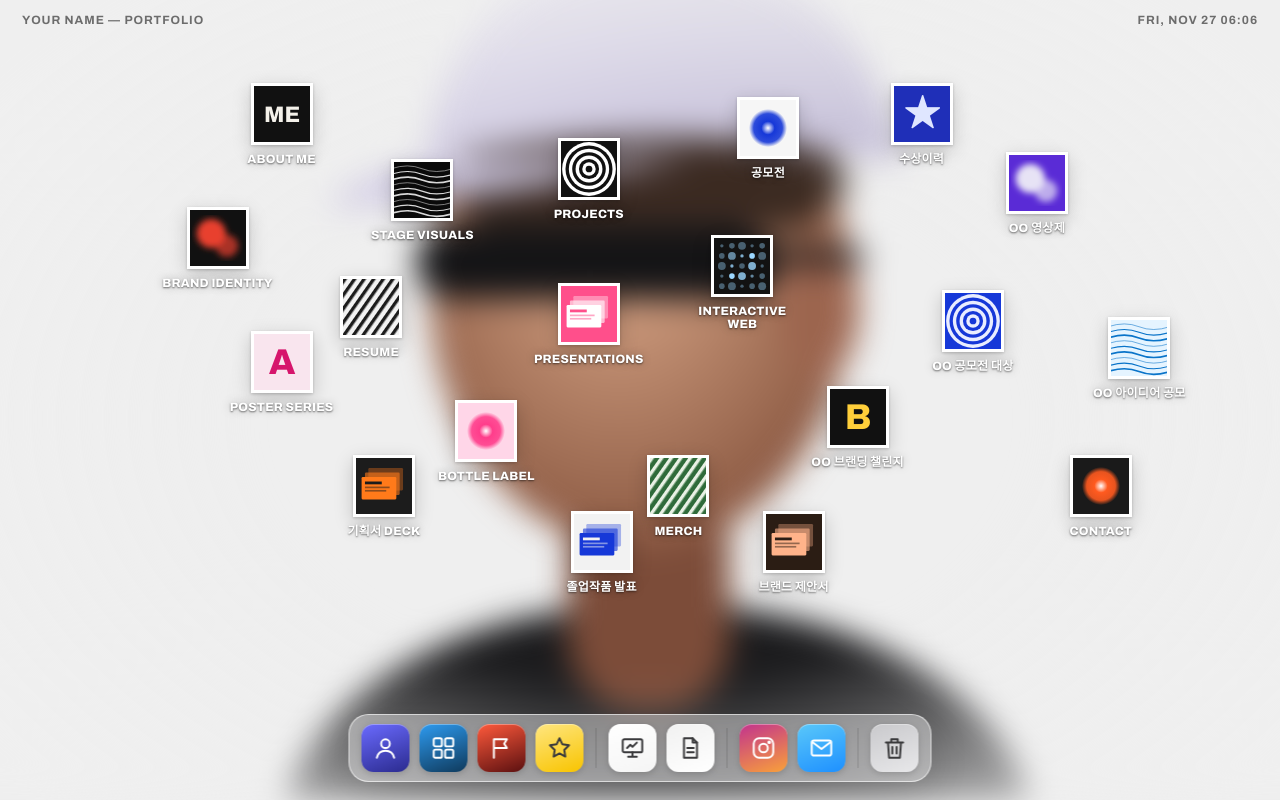
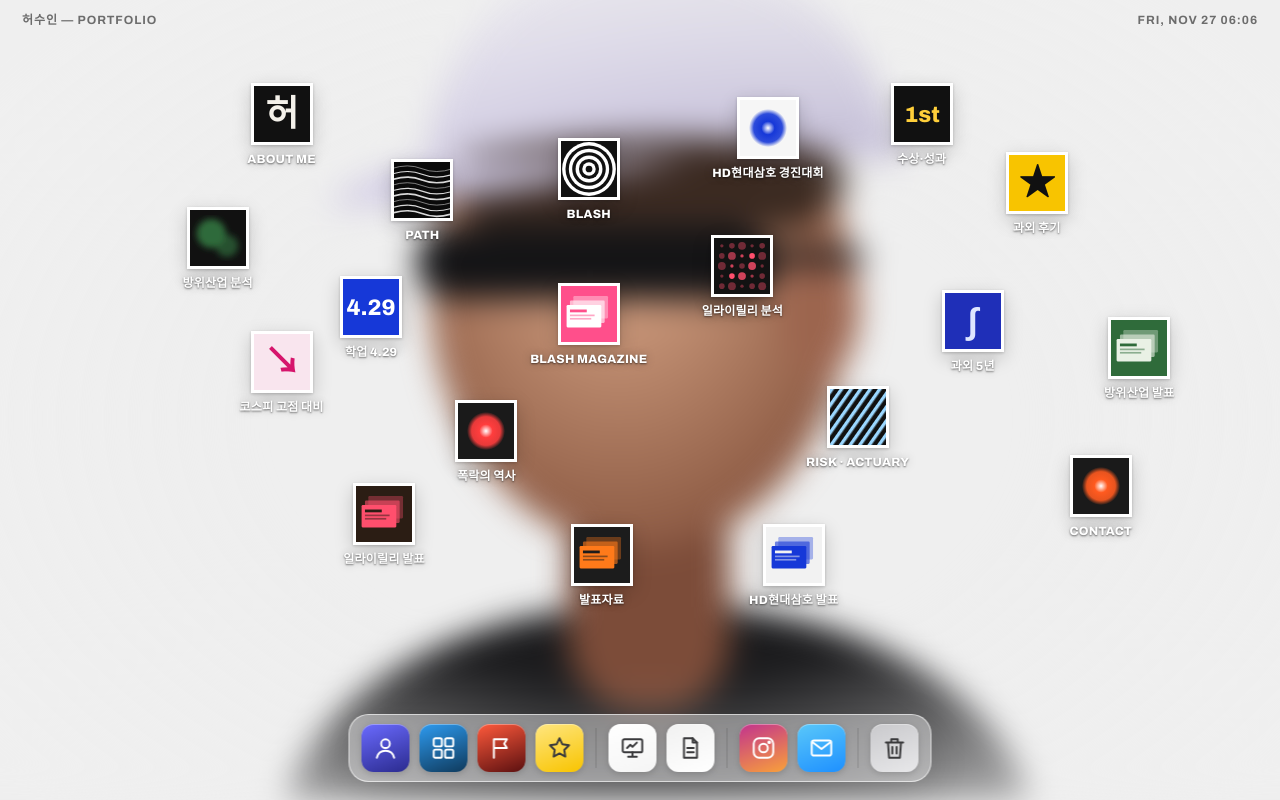
Before and after one commit to tndls432-spec/portfolio, a plain HTML site: page index.html in a window 1280 px wide. Drawn offline with Linux system fonts and the light colour scheme; a web font is replaced by a local one.

Commit message:
실제 경험 기반으로 공개 포트폴리오 내용 구성
Co-Authored-By: Claude Opus 5.5 <noreply@anthropic.com>

```diff
--- a/app.js
+++ b/app.js
@@ -300,6 +300,7 @@
         <h1 class="h-title">${esc(it.label)}</h1>
         ${tagsHTML(it.tags)}
         <p class="p">${esc(it.description || "")}</p>
+        ${(it.sections || []).map((s) => `<h2 class="sec__h">${esc(s.h)}</h2><p class="p">${esc(s.body)}</p>`).join("")}
         ${it.images && it.images.length ? `<div class="gallery">${it.images.map((s) => `<img src="${esc(s)}" alt="" loading="lazy">`).join("")}</div>` : ""}
         ${linksHTML(it.links)}`;
     },
--- a/data.js
+++ b/data.js
@@ -1,171 +1,166 @@
 /* =========================================================
    포트폴리오 콘텐츠 — 이 파일만 수정하면 사이트 내용이 바뀝니다.
+   공개 사이트입니다. 회고·실패 경험·자소서 초안은 비공개 저장소 portfolio-notes 에 적으세요.
    ---------------------------------------------------------
    items[].type
      - "profile"  : 프로필 창
      - "folder"   : 같은 category 를 가진 항목들을 모아 보여주는 폴더
-     - "list"     : 연도별 타임라인 (수상이력, 공모전 등)
-     - "detail"   : 프로젝트/공모전 상세 페이지
-     - "slides"   : PPT 뷰어 (slides 배열에 이미지 경로, 또는 pdf 경로)
+     - "list"     : 연도별 타임라인
+     - "detail"   : 상세 페이지. sections: [{ h: "제목", body: "내용" }] 로 단락 추가
+     - "slides"   : 발표자료 뷰어 (slides 배열에 이미지 경로, 또는 pdf 경로)
      - "contact"  : 연락처
    x, y : 화면 위치 (%) — 아이콘은 드래그로도 옮길 수 있습니다.
    cover: 썸네일. { src: "assets/xxx.jpg" } 를 넣으면 실제 이미지가 사용됩니다.
-          src 가 없으면 kind/colors 로 그래픽 썸네일이 자동 생성됩니다.
           kind: orb | spiral | type | stripes | grid | blob | folder | slides | wave
    ========================================================= */
 window.PORTFOLIO = {
   owner: {
-    name: "YOUR NAME",
-    role: "Visual Designer · Creative Developer",
-    email: "hello@example.com",
-    instagram: "https://instagram.com/",
+    name: "허수인",
+    role: "수학 × 경제 · Risk Management / Actuary 지망",
+    email: "hello@example.com", // 공개용 이메일로 교체
+    instagram: "https://instagram.com/", // BLASH MAGAZINE 또는 본인 계정으로 교체
   },
 
   hero: {
     image: "assets/hero.svg", // 본인 사진으로 교체: "assets/hero.jpg"
-    blur: 16,                 // 배경 인물 블러 강도(px)
+    blur: 16,
   },
 
   items: [
-    /* ---------- PROFILE ---------- */
+    /* ================= 나 ================= */
     {
       id: "about", label: "ABOUT ME", type: "profile", x: 22, y: 12,
-      cover: { kind: "type", text: "ME", colors: ["#111", "#f4f1ea"] },
-      bio: "안녕하세요. 브랜드 아이덴티티와 모션, 인터랙티브 웹을 만드는 디자이너입니다. 음악·패션·전시 분야의 비주얼 작업을 주로 해왔습니다.",
+      cover: { kind: "type", text: "허", colors: ["#111", "#f4f1ea"] },
+      bio: "숫자로 위험을 읽고, 근거로 설명하는 사람이 되고 싶습니다. 수학과에서 해석학·미분방정식을, 경제학 복수전공에서 경제학원론을 공부하며 두 분야가 모두 잘 맞는다는 것을 확인했고, 리스크 관리·계리 직무를 목표로 준비하고 있습니다.",
       facts: [
-        ["Based in", "Seoul, KR"],
-        ["Education", "OO대학교 시각디자인과 (2021 – 2025)"],
-        ["Focus", "Brand Identity · Motion · Web"],
+        ["학교", "전남대학교 수학과 2학년 2학기"],
+        ["복수전공", "경제학과 · 교직이수"],
+        ["학점", "4.29 / 4.5 (2-1 학과 1등)"],
+        ["동아리", "BLASH (기업·산업 분석) · 홍보부 기자"],
+        ["과외", "5년차 · 현재 중3, 고2 담당"],
+        ["목표 직무", "리스크 관리 · 계리"],
       ],
-      skills: ["After Effects", "Photoshop", "Illustrator", "Figma", "Blender", "HTML/CSS/JS"],
+      skills: ["해석학", "미분방정식", "경제학원론", "기업분석", "카드뉴스 제작", "발표"],
     },
     {
-      id: "resume", label: "RESUME", type: "detail", x: 29, y: 40, category: "profile",
-      cover: { kind: "stripes", colors: ["#f2f2f2", "#1c1c1c"] },
-      meta: "CV · 2026",
-      description: "이력서 PDF를 assets 폴더에 넣고 아래 links 의 href 를 바꿔주세요.",
-      links: [{ label: "이력서 PDF 보기", href: "assets/resume.pdf" }],
+      id: "journey", label: "PATH", type: "detail", x: 33, y: 23,
+      cover: { kind: "wave", colors: ["#0a0a0a", "#d9d9d9"] },
+      meta: "전자공학 → 직접 해본 일들 → 수학·경제",
+      description: "전남대 전자공학과에서 2년을 공부한 뒤, SNS 운영과 온라인 판매를 직접 해보며 내가 오래 잘할 수 있는 일이 무엇인지 찾았습니다. 그 답은 근거를 세우고 분석하는 일이었고, 수학과에 진학해 경제학을 복수전공하며 학과 1등이라는 결과로 확인했습니다.",
+    },
+    {
+      id: "academics", label: "학업 4.29", type: "detail", x: 29, y: 40,
+      cover: { kind: "type", text: "4.29", colors: ["#1638d8", "#ffffff"] },
+      meta: "전남대 수학과 · 경제학 복수전공 · 교직이수",
+      description: "학점 4.29, 2-1 학기 학과 1등.",
+      tags: ["해석학", "미분방정식", "경제학원론 1·2"],
     },
 
-    /* ---------- FOLDERS ---------- */
+    /* ================= BLASH 동아리 ================= */
     {
-      id: "projects", label: "PROJECTS", type: "folder", category: "project", x: 46, y: 20,
+      id: "blash", label: "BLASH", type: "folder", category: "blash", x: 46, y: 20,
       cover: { kind: "spiral", colors: ["#111", "#fff"] },
     },
     {
-      id: "contests", label: "공모전", type: "folder", category: "contest", x: 60, y: 14,
+      id: "hd-contest", label: "HD현대삼호 경진대회", category: "blash", type: "detail", x: 60, y: 14,
       cover: { kind: "orb", colors: ["#f6f6f6", "#1638d8"] },
+      meta: "2026 · 기업분석 경진대회 · 예선 통과 (17팀 중 10팀)",
+      description: "HD현대삼호 기업분석 경진대회. 3주간 준비해 17팀 중 10팀이 오르는 예선을 통과했고, 최종 발표를 앞두고 있습니다.",
+      tags: ["기업분석", "조선업", "발표", "팀 프로젝트"],
     },
     {
-      id: "awards", label: "수상이력", type: "list", x: 72, y: 12,
-      cover: { kind: "type", text: "★", colors: ["#1f2fb8", "#dfe6ff"] },
+      id: "p-defense", label: "방위산업 분석", category: "blash", type: "detail", x: 17, y: 30,
+      cover: { kind: "blob", colors: ["#2f6b3a", "#111"] },
+      meta: "2026 · BLASH 산업분석 프로젝트",
+      description: "BLASH 산업분석 프로젝트로 방위산업을 분석했습니다.",
+      tags: ["산업분석", "방위산업"],
+    },
+    {
+      id: "p-lilly", label: "일라이릴리 분석", category: "blash", type: "detail", x: 58, y: 34,
+      cover: { kind: "grid", colors: ["#121212", "#ff4f6d"] },
+      meta: "2026 · BLASH 기업분석 프로젝트",
+      description: "BLASH 기업분석 프로젝트로 일라이릴리를 분석했습니다.",
+      tags: ["기업분석", "헬스케어", "해외기업"],
+    },
+
+    /* ================= BLASH MAGAZINE ================= */
+    {
+      id: "magazine", label: "BLASH MAGAZINE", type: "folder", category: "mag", x: 46, y: 41,
+      cover: { kind: "slides", colors: ["#ff4f8b", "#fff"] },
+    },
+    {
+      id: "mag-kospi", label: "코스피 고점 대비", category: "mag", type: "detail", x: 22, y: 48,
+      cover: { kind: "type", text: "↘", colors: ["#f9e5ee", "#d6156c"] },
+      meta: "카드뉴스 · 허수인 기자",
+      description: "코스피가 고점 대비 얼마나 빠졌는지 정리한 카드뉴스.",
+      tags: ["시장분석", "카드뉴스"],
+      // images: ["assets/mag/kospi-1.jpg", "assets/mag/kospi-2.jpg"],
+    },
+    {
+      id: "mag-crash", label: "폭락의 역사", category: "mag", type: "detail", x: 38, y: 58,
+      cover: { kind: "orb", colors: ["#1a1a1a", "#ff3d3d"] },
+      meta: "카드뉴스 · 허수인 기자",
+      description: "역사 속 주식시장 폭락 사례를 정리한 카드뉴스.",
+      tags: ["리스크", "금융사", "카드뉴스"],
+    },
+
+    /* ================= 과외 ================= */
+    {
+      id: "tutoring", label: "과외 5년", type: "detail", x: 76, y: 42,
+      cover: { kind: "type", text: "∫", colors: ["#1f2fb8", "#dfe6ff"] },
+      meta: "수학 과외 · 5년차 · 현재 중3 1명, 고2 1명",
+      description: "5년 동안 이어온 수학 과외. 학생의 수준에 맞춰 개념을 설명하고 꾸준히 관리해 왔습니다.",
+      tags: ["수학", "중등", "고등"],
+    },
+    {
+      id: "reviews", label: "과외 후기", type: "list", x: 81, y: 22,
+      cover: { kind: "type", text: "★", colors: ["#f8c400", "#111"] },
       entries: [
-        { year: "2026", title: "OO 디자인 어워드", note: "브랜딩 부문 금상" },
-        { year: "2025", title: "OO 공모전", note: "대상 (1위 / 340팀)" },
-        { year: "2025", title: "OO 영상 페스티벌", note: "모션그래픽 우수상" },
-        { year: "2024", title: "교내 졸업전시", note: "최우수 작품 선정" },
+        { year: "김과외", title: "학부모·학생 후기 4건", note: "김과외 앱 리뷰" },
       ],
     },
+
+    /* ================= 성과 ================= */
     {
-      id: "slides", label: "PRESENTATIONS", type: "folder", category: "ppt", x: 46, y: 41,
-      cover: { kind: "slides", colors: ["#ff4f8b", "#fff"] },
+      id: "awards", label: "수상·성과", type: "list", x: 72, y: 12,
+      cover: { kind: "type", text: "1st", colors: ["#111", "#ffcf3a"] },
+      entries: [
+        { year: "2026", title: "HD현대삼호 기업분석 경진대회", note: "예선 통과 (17팀 중 10팀) · 최종 발표 예정" },
+        { year: "2026", title: "전남대 수학과 2-1 학과 1등", note: "학점 4.29" },
+      ],
     },
 
-    /* ---------- PROJECTS ---------- */
+    /* ================= 진로 ================= */
     {
-      id: "p-identity", label: "BRAND IDENTITY", category: "project", type: "detail", x: 17, y: 30,
-      cover: { kind: "blob", colors: ["#e8402f", "#111"] },
-      meta: "2026 · Branding",
-      description: "음악 레이블의 리브랜딩 프로젝트. 로고, 타이포그래피 시스템, 앨범 아트워크 가이드를 설계했습니다.",
-      tags: ["Branding", "Typography"],
-      links: [{ label: "Behance", href: "#" }],
+      id: "career", label: "RISK · ACTUARY", type: "detail", x: 67, y: 56,
+      cover: { kind: "stripes", colors: ["#111", "#9bd7ff"] },
+      meta: "목표 직무 · 리스크 관리 / 계리",
+      description: "수학(해석학·미분방정식)과 경제가 모두 잘 맞고, 근거와 데이터로 전문성 있게 설명하는 일에 강점이 있습니다. 숫자로 위험을 읽고 설명하는 리스크 관리·계리 직무를 목표로 준비하고 있습니다.",
+    },
+
+    /* ================= 발표자료 ================= */
+    {
+      id: "ppt", label: "발표자료", type: "folder", category: "ppt", x: 47, y: 76,
+      cover: { kind: "slides", colors: ["#1c1c1c", "#ff7a1a"] },
     },
     {
-      id: "p-stage", label: "STAGE VISUALS", category: "project", type: "detail", x: 33, y: 23,
-      cover: { kind: "wave", colors: ["#0a0a0a", "#d9d9d9"] },
-      meta: "2025 · Motion",
-      description: "라이브 공연 LED 스크린용 모션 그래픽 12종. After Effects + TouchDesigner.",
-      tags: ["Motion", "Live"],
+      id: "ppt-hd", label: "HD현대삼호 발표", category: "ppt", type: "slides", x: 62, y: 76,
+      cover: { kind: "slides", colors: ["#f2f2f2", "#1638d8"] },
+      meta: "경진대회 최종 발표",
+      // pdf: "assets/hd-samho.pdf",
     },
     {
-      id: "p-poster", label: "POSTER SERIES", category: "project", type: "detail", x: 22, y: 48,
-      cover: { kind: "type", text: "A", colors: ["#f9e5ee", "#d6156c"] },
-      meta: "2025 · Print",
-      description: "전시 홍보용 실험적 타이포그래피 포스터 시리즈 (6점).",
-      tags: ["Print", "Typography"],
+      id: "ppt-lilly", label: "일라이릴리 발표", category: "ppt", type: "slides", x: 30, y: 70,
+      cover: { kind: "slides", colors: ["#2b1d14", "#ff4f6d"] },
+      meta: "BLASH 기업분석",
     },
     {
-      id: "p-web", label: "INTERACTIVE WEB", category: "project", type: "detail", x: 58, y: 34,
-      cover: { kind: "grid", colors: ["#121212", "#9bd7ff"] },
-      meta: "2025 · Web",
-      description: "WebGL 기반 인터랙티브 아카이브 사이트 디자인 및 개발.",
-      tags: ["Web", "WebGL"],
-    },
-    {
-      id: "p-merch", label: "MERCH", category: "project", type: "detail", x: 53, y: 66,
-      cover: { kind: "stripes", colors: ["#2f6b3a", "#e9f1e5"] },
-      meta: "2024 · Product",
-      description: "투어 굿즈 그래픽 및 패키지 디자인.",
-      tags: ["Product", "Packaging"],
-    },
-    {
-      id: "p-label", label: "BOTTLE LABEL", category: "project", type: "detail", x: 38, y: 58,
-      cover: { kind: "orb", colors: ["#ffd6e8", "#ff3d8b"] },
-      meta: "2024 · Packaging",
-      description: "와인 브랜드 라벨 디자인 3종.",
-      tags: ["Packaging"],
+      id: "ppt-defense", label: "방위산업 발표", category: "ppt", type: "slides", x: 89, y: 46,
+      cover: { kind: "slides", colors: ["#2f6b3a", "#e9f1e5"] },
+      meta: "BLASH 산업분석",
     },
 
-    /* ---------- CONTESTS (공모전) ---------- */
-    {
-      id: "c-1", label: "OO 공모전 대상", category: "contest", type: "detail", x: 76, y: 42,
-      cover: { kind: "spiral", colors: ["#1638d8", "#e9edff"] },
-      meta: "2025 · 대상",
-      description: "공모전 주제, 내가 맡은 역할, 결과물과 성과를 정리하세요.",
-      tags: ["공모전", "팀 3인"],
-    },
-    {
-      id: "c-2", label: "OO 영상제", category: "contest", type: "detail", x: 81, y: 22,
-      cover: { kind: "blob", colors: ["#e7e3f5", "#5a2bd6"] },
-      meta: "2025 · 우수상",
-      description: "모션그래픽 출품작 — 기획, 스토리보드, 제작 과정.",
-      tags: ["영상", "모션"],
-    },
-    {
-      id: "c-3", label: "OO 브랜딩 챌린지", category: "contest", type: "detail", x: 67, y: 56,
-      cover: { kind: "type", text: "B", colors: ["#111", "#ffcf3a"] },
-      meta: "2024 · 본선 진출",
-      description: "지역 브랜드 아이덴티티 제안.",
-      tags: ["브랜딩"],
-    },
-    {
-      id: "c-4", label: "OO 아이디어 공모", category: "contest", type: "detail", x: 89, y: 46,
-      cover: { kind: "wave", colors: ["#e5f4ff", "#0a74c9"] },
-      meta: "2024 · 장려상",
-      description: "서비스 UX 아이디어 공모전 출품작.",
-      tags: ["UX"],
-    },
-
-    /* ---------- PPT ---------- */
-    {
-      id: "ppt-1", label: "기획서 DECK", category: "ppt", type: "slides", x: 30, y: 66,
-      cover: { kind: "slides", colors: ["#1c1c1c", "#ff7a1a"] },
-      meta: "2026 · 18 slides",
-      // slides: ["assets/ppt1/01.jpg", "assets/ppt1/02.jpg"],  ← 슬라이드 이미지
-      // pdf: "assets/ppt1.pdf",                                ← 또는 PDF
-    },
-    {
-      id: "ppt-2", label: "졸업작품 발표", category: "ppt", type: "slides", x: 47, y: 74,
-      cover: { kind: "slides", colors: ["#f2f2f2", "#1638d8"] },
-      meta: "2025 · 24 slides",
-    },
-    {
-      id: "ppt-3", label: "브랜드 제안서", category: "ppt", type: "slides", x: 62, y: 74,
-      cover: { kind: "slides", colors: ["#2b1d14", "#ffb38a"] },
-      meta: "2025 · 12 slides",
-    },
-
-    /* ---------- CONTACT ---------- */
+    /* ================= 연락처 ================= */
     {
       id: "contact", label: "CONTACT", type: "contact", x: 86, y: 66,
       cover: { kind: "orb", colors: ["#1a1a1a", "#ff5a1f"] },
@@ -175,16 +170,16 @@ window.PORTFOLIO = {
   /* 하단 Dock — open: 항목 id / href: 외부 링크 / action: "closeAll" */
   dock: [
     { label: "About", open: "about", icon: "user", colors: ["#2b2b8f", "#6b6bff"] },
-    { label: "Projects", open: "projects", icon: "grid", colors: ["#0f3a5c", "#2e9bf0"] },
-    { label: "공모전", open: "contests", icon: "flag", colors: ["#5b1010", "#ff5a3c"] },
-    { label: "수상이력", open: "awards", icon: "star", colors: ["#f8c400", "#ffe680"] },
+    { label: "BLASH", open: "blash", icon: "grid", colors: ["#0f3a5c", "#2e9bf0"] },
+    { label: "경진대회", open: "hd-contest", icon: "flag", colors: ["#5b1010", "#ff5a3c"] },
+    { label: "수상·성과", open: "awards", icon: "star", colors: ["#f8c400", "#ffe680"] },
     "sep",
-    { label: "Presentations", open: "slides", icon: "slides", colors: ["#f5f5f5", "#ffffff"] },
-    { label: "Resume", open: "resume", icon: "doc", colors: ["#fff", "#f1f1f1"] },
+    { label: "발표자료", open: "ppt", icon: "slides", colors: ["#f5f5f5", "#ffffff"] },
+    { label: "Path", open: "journey", icon: "doc", colors: ["#fff", "#f1f1f1"] },
     "sep",
     { label: "Instagram", href: "owner.instagram", icon: "camera", colors: ["#f9a13a", "#c2338e"] },
     { label: "Mail", open: "contact", icon: "mail", colors: ["#1e90ff", "#5ac8fa"] },
     "sep",
-    { label: "Close all", action: "closeAll", icon: "trash", colors: ["#e8e8ea", "#c9c9cc"] },
+    { label: "모두 닫기", action: "closeAll", icon: "trash", colors: ["#e8e8ea", "#c9c9cc"] },
   ],
 };
--- a/style.css
+++ b/style.css
@@ -215,6 +215,7 @@ button { font: inherit; color: inherit; }
 .timeline__title { font-weight: 700; font-size: 16px; }
 .timeline__note { color: var(--muted); font-size: 14px; margin-top: 3px; }
 
+.sec__h { font: 800 15px/1.3 var(--font); margin: 26px 0 8px; padding-top: 18px; border-top: 1px solid var(--line); }
 .detail__cover { width: 100%; aspect-ratio: 16/8; overflow: hidden; margin: 0 0 24px; border-radius: 6px; }
 .detail__cover svg, .detail__cover img { width: 100%; height: 100%; display: block; object-fit: cover; }
 .gallery { display: grid; grid-template-columns: repeat(2, 1fr); gap: 12px; margin-bottom: 20px; }
```
